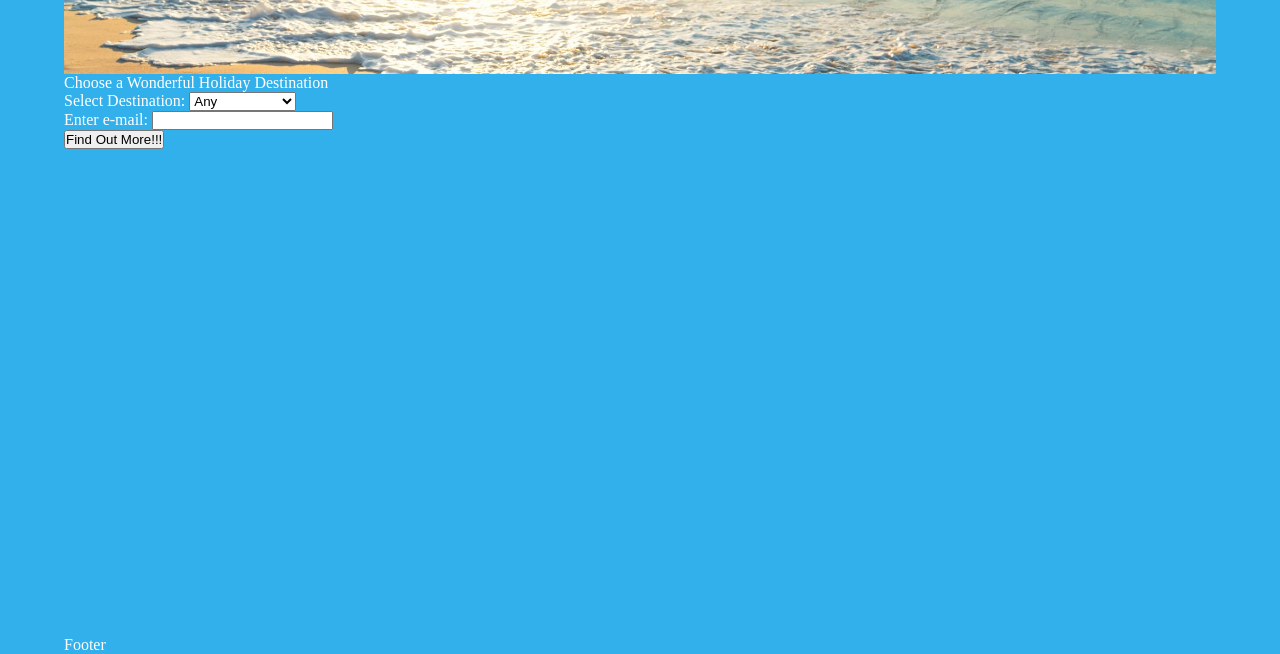
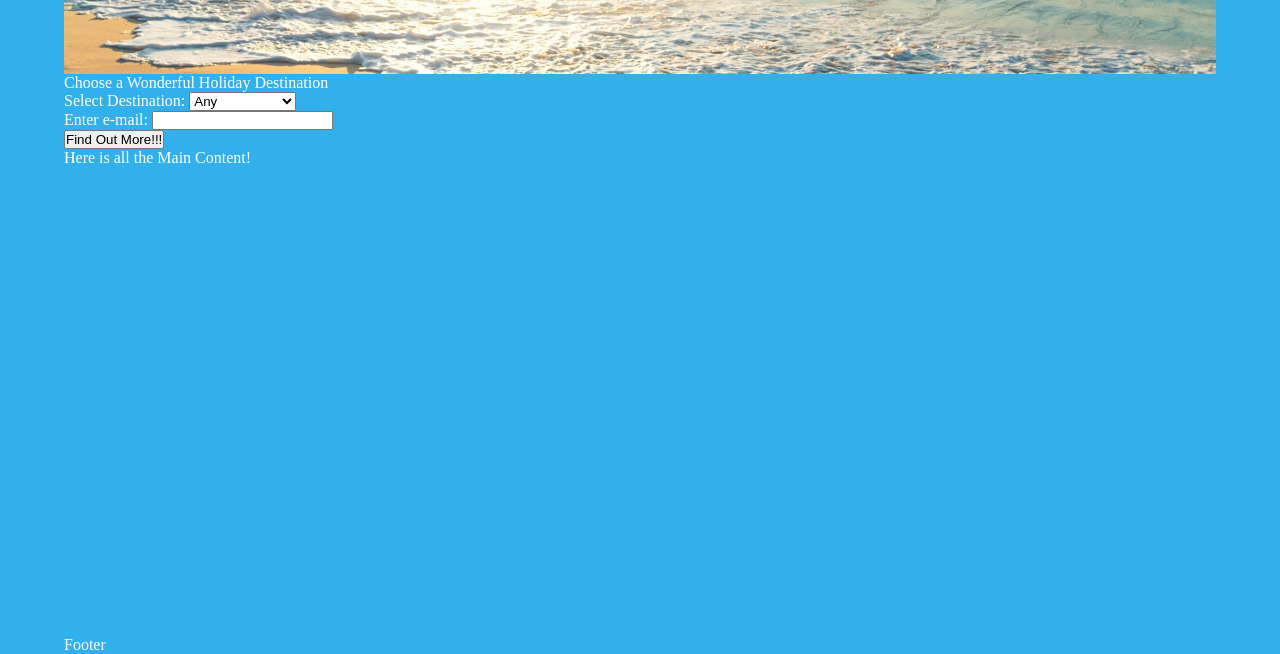
Before and after one commit to DMcCulloch-Coder/sample-site, a website: page public/index.html in a window 1280 px wide. Shown: the part 146-800 px from the top of the page. Drawn offline with Linux system fonts and the light colour scheme.

Commit message:
added html to work on heroku deploy

```diff
--- a/public/index.html
+++ b/public/index.html
@@ -47,6 +47,10 @@
                     Find Out More!!!
                 </button>
 
+                <div class="main__content">
+                    Here is all the Main Content!
+                </div>
+
             </div>
 
 
```
